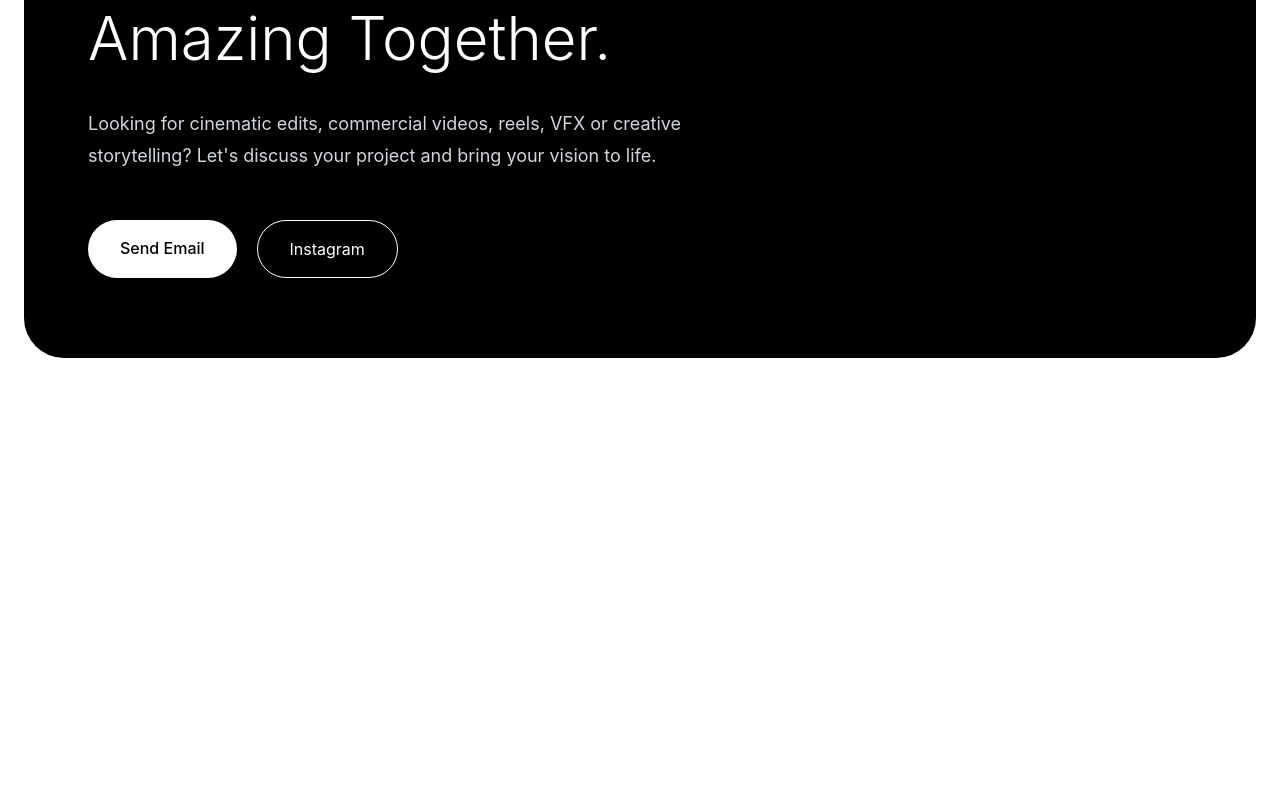
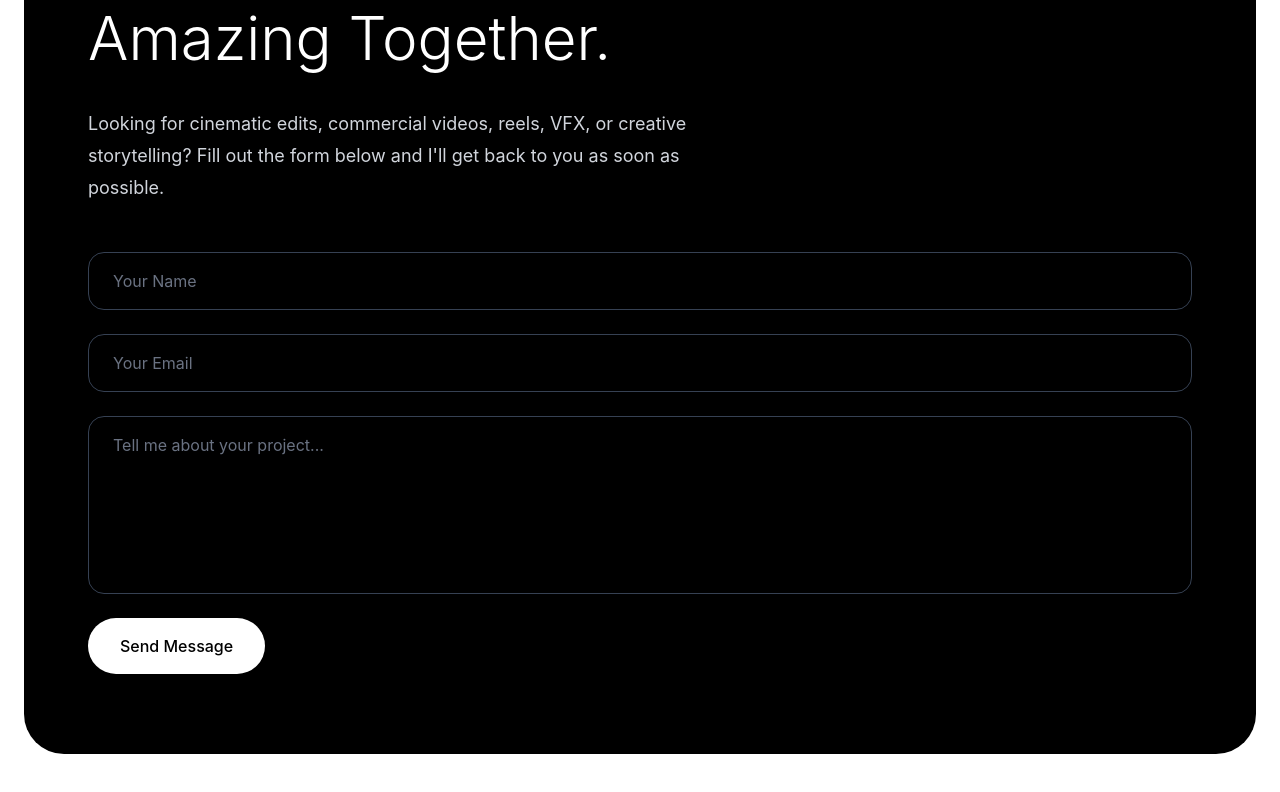
Before and after one commit to bhagwanshahay/subham-portfolio, a React (Vite) app: page / in a window 1280 px wide. Shown: the part 6481-7273 px from the top of the page. Before the commit the page ends 6951 px from the top, so only its background shows below. Built offline with nearby package versions, Linux system fonts and the light colour scheme.

Commit message:
Add EmailJS contact form integration

```diff
--- a/package.json
+++ b/package.json
@@ -10,6 +10,7 @@
     "preview": "vite preview"
   },
   "dependencies": {
+    "@emailjs/browser": "^4.4.1",
     "@gsap/react": "^2.1.2",
     "@tailwindcss/vite": "^4.3.3",
     "gsap": "^3.15.0",
--- a/src/App.jsx
+++ b/src/App.jsx
@@ -1,12 +1,13 @@
 import { useState } from "react";
 
 import Loader from "./components/Loader/Loader";
+import Cursor from "./components/Cursor/Cursor";
 import Navbar from "./components/Navbar/Navbar";
 
 import Hero from "./sections/Hero/Hero";
 import About from "./sections/About/About";
 import FeaturedWork from "./sections/FeaturedWork/FeaturedWork";
-import Services from "./sections/Services/Services";
+import Services from "./Services/Services";
 import Clients from "./sections/Clients/Clients";
 import Contact from "./sections/Contact/Contact";
 
@@ -15,6 +16,8 @@ export default function App() {
 
   return (
     <>
+      <Cursor />
+
       {loading && (
         <Loader
           onComplete={() => setLoading(false)}
--- a/src/sections/Services/Services.jsx
+++ b/src/Services/Services.jsx
@@ -1,5 +1,5 @@
-import services from "../../data/services";
-import useReveal from "../../hooks/useReveal";
+import services from "../data/services";
+import useReveal from "../hooks/useReveal";
 
 export default function Services() {
   const sectionRef = useReveal();
--- /dev/null
+++ b/src/Services/email.js
@@ -0,0 +1,14 @@
+import emailjs from "@emailjs/browser";
+
+const SERVICE_ID = "service_spnrnlv";
+const TEMPLATE_ID = "template_87nwhy9";
+const PUBLIC_KEY = "3_a4maZ-6CVV3-rQM";
+
+export const sendEmail = (templateParams) => {
+  return emailjs.send(
+    SERVICE_ID,
+    TEMPLATE_ID,
+    templateParams,
+    PUBLIC_KEY
+  );
+};
--- /dev/null
+++ b/src/components/ContactForm/ContactForm.jsx
@@ -0,0 +1,179 @@
+import { useEffect, useState } from "react";
+import { sendEmail } from "../../services/email";
+
+export default function ContactForm() {
+  const [formData, setFormData] = useState({
+    name: "",
+    email: "",
+    message: "",
+  });
+
+  const [loading, setLoading] = useState(false);
+  const [status, setStatus] = useState("");
+
+  useEffect(() => {
+    if (!status) return;
+
+    const timer = setTimeout(() => {
+      setStatus("");
+    }, 4000);
+
+    return () => clearTimeout(timer);
+  }, [status]);
+
+  const handleChange = (e) => {
+    setFormData((prev) => ({
+      ...prev,
+      [e.target.name]: e.target.value,
+    }));
+  };
+
+  const handleSubmit = async (e) => {
+    e.preventDefault();
+
+    setLoading(true);
+    setStatus("");
+
+    try {
+      await sendEmail({
+        from_name: formData.name,
+        from_email: formData.email,
+        message: formData.message,
+      });
+
+      setStatus("success");
+
+      setFormData({
+        name: "",
+        email: "",
+        message: "",
+      });
+    } catch (error) {
+      console.error(error);
+      setStatus("error");
+    } finally {
+      setLoading(false);
+    }
+  };
+
+  return (
+    <form
+      onSubmit={handleSubmit}
+      className="mt-12 flex flex-col gap-6"
+    >
+      <input
+        type="text"
+        name="name"
+        placeholder="Your Name"
+        value={formData.name}
+        onChange={handleChange}
+        required
+        className="
+          rounded-2xl
+          border
+          border-gray-700
+          bg-transparent
+          px-6
+          py-4
+          text-white
+          placeholder:text-gray-500
+          outline-none
+          transition
+          focus:border-white
+        "
+      />
+
+      <input
+        type="email"
+        name="email"
+        placeholder="Your Email"
+        value={formData.email}
+        onChange={handleChange}
+        required
+        className="
+          rounded-2xl
+          border
+          border-gray-700
+          bg-transparent
+          px-6
+          py-4
+          text-white
+          placeholder:text-gray-500
+          outline-none
+          transition
+          focus:border-white
+        "
+      />
+
+      <textarea
+        name="message"
+        rows="6"
+        placeholder="Tell me about your project..."
+        value={formData.message}
+        onChange={handleChange}
+        required
+        className="
+          resize-none
+          rounded-2xl
+          border
+          border-gray-700
+          bg-transparent
+          px-6
+          py-4
+          text-white
+          placeholder:text-gray-500
+          outline-none
+          transition
+          focus:border-white
+        "
+      />
+
+      <button
+        type="submit"
+        disabled={loading}
+        className="
+          w-fit
+          rounded-full
+          bg-white
+          px-8
+          py-4
+          font-medium
+          text-black
+          transition-all
+          duration-300
+          hover:scale-105
+          disabled:cursor-not-allowed
+          disabled:opacity-70
+        "
+      >
+        {loading ? "Sending..." : "Send Message"}
+      </button>
+
+      {status === "success" && (
+        <p
+          className="
+            text-green-400
+            font-medium
+            transition-opacity
+            duration-300
+          "
+        >
+          ✅ Message sent successfully!
+        </p>
+      )}
+
+      {status === "error" && (
+        <p
+          className="
+            text-red-400
+            font-medium
+            transition-opacity
+            duration-300
+          "
+        >
+          ❌ Something went wrong. Please try again.
+        </p>
+      )}
+    </form>
+  );
+}
--- a/src/sections/Contact/Contact.jsx
+++ b/src/sections/Contact/Contact.jsx
@@ -1,4 +1,5 @@
 import useReveal from "../../hooks/useReveal";
+import ContactForm from "../../components/ContactForm/ContactForm";
 
 export default function Contact() {
   const sectionRef = useReveal();
@@ -51,55 +52,13 @@ export default function Contact() {
             text-gray-300
           "
         >
-          Looking for cinematic edits, commercial videos, reels, VFX or
-          creative storytelling? Let's discuss your project and bring your
-          vision to life.
+          Looking for cinematic edits, commercial videos, reels, VFX,
+          or creative storytelling? Fill out the form below and I'll
+          get back to you as soon as possible.
         </p>
 
-        {/* Buttons */}
-        <div className="mt-12 flex flex-wrap gap-4 sm:gap-5">
-          <a
-            href="mailto:hello@generateguy.com"
-            className="
-              rounded-full
-              bg-white
-              px-7
-              py-3.5
-              sm:px-8
-              sm:py-4
-              font-medium
-              text-black
-              transition-all
-              duration-300
-              hover:-translate-y-1
-              hover:scale-105
-              hover:shadow-2xl
-            "
-          >
-            Send Email
-          </a>
-
-          <a
-            href="#"
-            className="
-              rounded-full
-              border
-              border-white
-              px-7
-              py-3.5
-              sm:px-8
-              sm:py-4
-              transition-all
-              duration-300
-              hover:-translate-y-1
-              hover:bg-white
-              hover:text-black
-              hover:shadow-xl
-            "
-          >
-            Instagram
-          </a>
-        </div>
+        {/* Contact Form */}
+        <ContactForm />
       </div>
     </section>
   );
```
Also changed, not shown: 1 other file (tests, documents, lock files or other folders).
